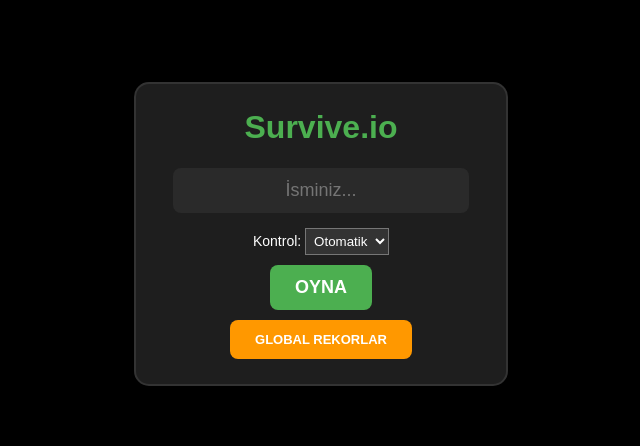
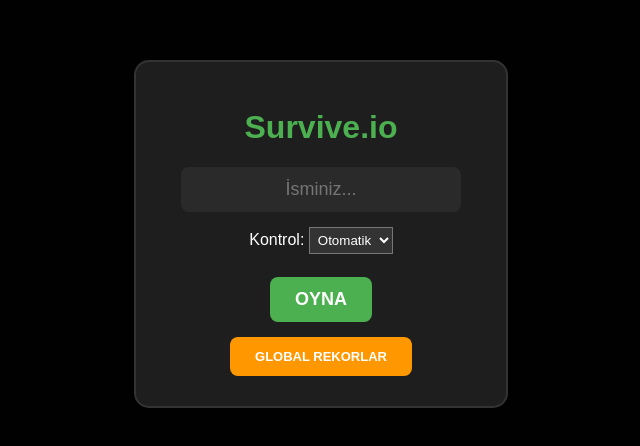
Before and after one commit to hasanyigitacar4185-oss/Survive.io, a website: page public/index.html in a window 1280 px wide. Shown: the part 166-612 px from the top of the page, without its empty margins (319-959 px from the left). Drawn offline with nearby package versions, Linux system fonts and the light colour scheme; no server answers.

Commit message:
Update index.html

```diff
--- a/public/index.html
+++ b/public/index.html
@@ -8,31 +8,32 @@
     <style>
         body { margin: 0; overflow: hidden; background: #121212; font-family: sans-serif; touch-action: none; }
         canvas { display: block; }
-        #menu-overlay, #death-overlay, #global-modal { position: fixed; top: 0; left: 0; width: 100%; height: 100%; background: rgba(0,0,0,0.95); display: flex; align-items: center; justify-content: center; z-index: 100; color: white; }
-        .box { background: #1e1e1e; padding: 25px; border-radius: 15px; text-align: center; border: 2px solid #333; width: 80%; max-width: 320px; }
-        input { padding: 12px; width: 85%; border-radius: 8px; border: none; font-size: 18px; margin-bottom: 15px; text-align: center; background: #2a2a2a; color: white; }
-        button { padding: 12px 25px; font-size: 18px; cursor: pointer; background: #4CAF50; color: white; border: none; border-radius: 8px; font-weight: bold; }
+        #menu-overlay, #death-overlay, #global-modal { position: fixed; top: 0; left: 0; width: 100%; height: 100%; background: rgba(0,0,0,0.9); display: flex; align-items: center; justify-content: center; z-index: 100; color: white; }
+        .box { background: #1e1e1e; padding: 25px; border-radius: 15px; text-align: center; border: 2px solid #333; width: 85%; max-width: 320px; }
+        input { padding: 12px; width: 80%; border-radius: 8px; border: none; font-size: 18px; margin-bottom: 15px; text-align: center; background: #2a2a2a; color: white; }
+        button { padding: 12px 25px; font-size: 18px; cursor: pointer; background: #4CAF50; color: white; border: none; border-radius: 8px; font-weight: bold; margin: 5px; }
         #leaderboard { position: fixed; top: 10px; right: 10px; background: rgba(0,0,0,0.6); padding: 8px; border-radius: 8px; width: 130px; font-size: 11px; z-index: 10; border: 1px solid rgba(255,255,255,0.1); }
         .lb-item { display: flex; justify-content: space-between; margin-bottom: 2px; color: white !important; }
         .lb-own { color: #ffeb3b !important; font-weight: bold; border-top: 1px solid #444; margin-top: 5px; padding-top: 5px; }
         #minimap { position: fixed; bottom: 10px; right: 10px; width: 120px; height: 120px; background: rgba(0,0,0,0.5); border: 2px solid #444; border-radius: 5px; z-index: 10; }
         #joystick-zone { position: fixed; bottom: 30px; left: 30px; width: 120px; height: 120px; z-index: 50; display: none; }
         #orientation-warning { display: none; position: fixed; top: 0; left: 0; width: 100%; height: 100%; background: #121212; z-index: 999; flex-direction: column; align-items: center; justify-content: center; }
+        .global-item { display: flex; justify-content: space-between; padding: 5px; border-bottom: 1px solid #333; font-size: 14px; }
     </style>
 </head>
 <body>
-    <div id="orientation-warning"><h2>Lütfen Cihazı Yatay Döndürün</h2></div>
+    <div id="orientation-warning"><h2>Lütfen Yatay Döndürün</h2></div>
     <div id="menu-overlay">
         <div class="box">
-            <h1 style="color: #4CAF50; margin-top:0;">Survive.io</h1>
+            <h1 style="color: #4CAF50;">Survive.io</h1>
             <input type="text" id="username" placeholder="İsminiz..." maxlength="12">
-            <div style="font-size:14px; margin-bottom:10px;">Kontrol: <select id="control-type" style="padding:4px; background:#333; color:white;"><option value="auto">Otomatik</option><option value="mouse">Mouse</option><option value="joystick">Joystick</option></select></div>
-            <button id="btn-play">OYNA</button><br>
+            <div>Kontrol: <select id="control-type" style="padding:4px; background:#333; color:white;"><option value="auto">Otomatik</option><option value="mouse">Mouse</option><option value="joystick">Joystick</option></select></div>
+            <br><button id="btn-play">OYNA</button><br>
             <button onclick="document.getElementById('global-modal').style.display='flex'" style="background:#ff9800; font-size:13px; margin-top:10px;">GLOBAL REKORLAR</button>
         </div>
     </div>
     <div id="global-modal" style="display:none;">
-        <div class="box"><h3>EN İYİ 10</h3><div id="global-list" style="text-align:left; font-size:14px;"></div><button onclick="document.getElementById('global-modal').style.display='none'" style="background:#555; margin-top:10px;">KAPAT</button></div>
+        <div class="box"><h3>EN İYİ 10</h3><div id="global-list" style="text-align:left;"></div><button onclick="document.getElementById('global-modal').style.display='none'" style="background:#555; margin-top:10px;">KAPAT</button></div>
     </div>
     <div id="death-overlay" style="display:none;">
         <div class="box"><h1>ÖLDÜN!</h1><p id="final-score">Skor: 0</p><button onclick="location.reload()">TEKRAR DENE</button></div>
```
